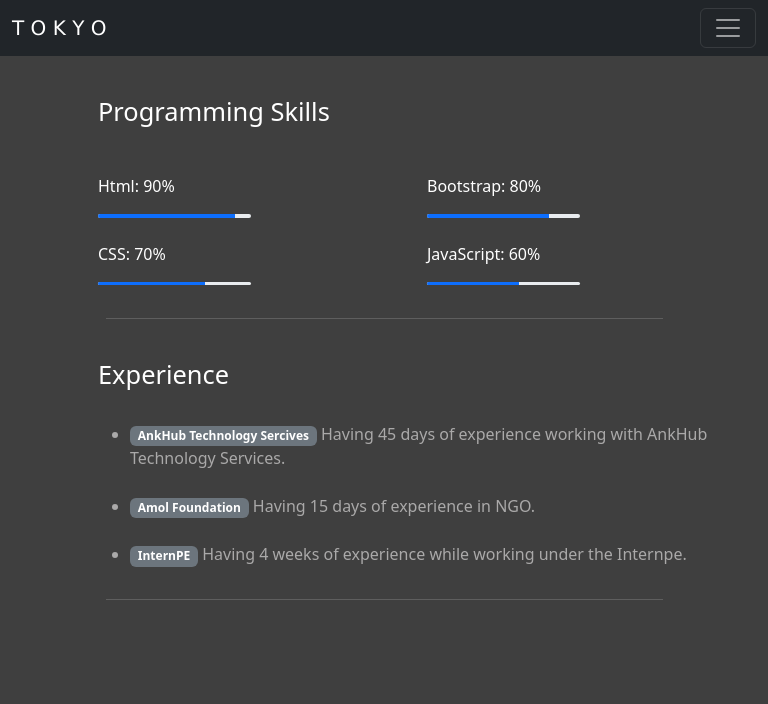
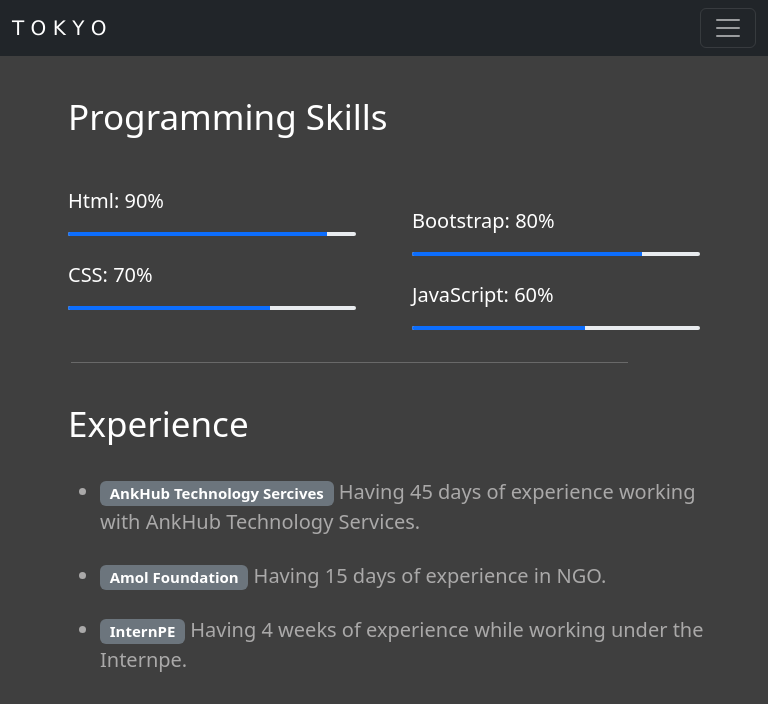
Before and after one commit to sargamlokhande/Portfolio, a plain HTML site: page skills.html in a window 768 px wide. Shown: the top 704 px of the page. Drawn offline with nearby package versions, Linux system fonts and the light colour scheme.

Commit message:
changes in files

```diff
--- a/skills.html
+++ b/skills.html
@@ -56,6 +56,41 @@
 
         li {
             color: rgb(170, 169, 169);
+        }
+
+        /* MEDIA QUERIES */
+        @media (min-width: 320px) and (max-width: 768px) {
+            #r1 {
+                margin-top: 40px;
+                margin-left: 20px;
+            }
+
+            #me {
+                font-size: 35px;
+            }
+
+            hr.solid {
+                margin-left: 35px;
+                border-top: 1px solid #e7e6e6;
+            }
+
+            p {
+                font-size: 20px;
+            }
+
+            #p1 {
+                margin-top: 20px;
+            }
+
+            .progress {
+                width: 90%;
+                height: 3%;
+            }
+
+            li {
+                font-size: 20px;
+            }
+
         }
     </style>
 </head>
```
Also changed, not shown: about.html (+17 -17 lines), edu.html (+22 -0 lines), index.html (+1 -1 lines).
